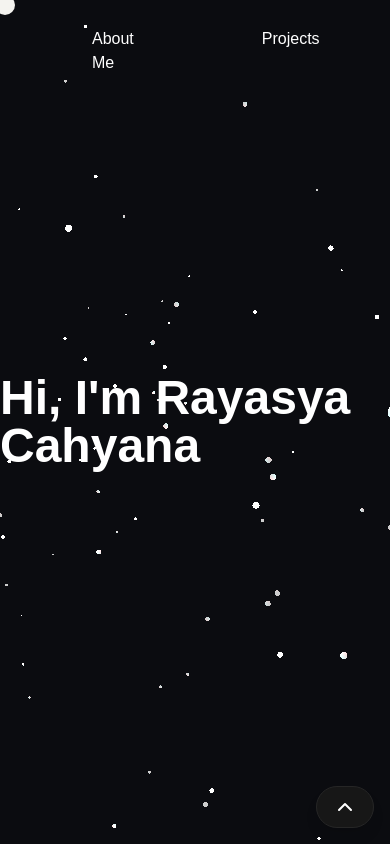
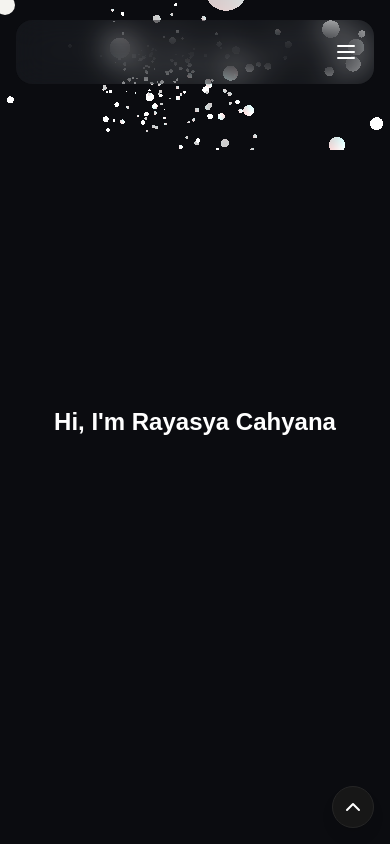
Before and after one commit to rayasya/portfolio-web, a Next.js app: page / in a window 390 px wide. Shown: the top 844 px of the page. Built offline with nearby package versions, Linux system fonts and the light colour scheme; a web font is replaced by a local one.

Commit message:
refactor: responsive navbar and hero

```diff
--- a/src/app/components/layouts/footer.tsx
+++ b/src/app/components/layouts/footer.tsx
@@ -6,7 +6,7 @@ import TextPressure from "../ui/text_pressure";
 export default function Footer() {
   return (
     <>
-      <div className="w-full h-[30rem] bg-surface flex flex-col items-center justify-center">
+      <div className="w-full h-auto py-16 md:h-[30rem] bg-surface flex flex-col items-center justify-center">
         <TextPressure
           text="Contact"
           flex={true}
@@ -18,55 +18,58 @@ export default function Footer() {
           textColor="#ffffff"
           minFontSize={15}
         />
-        <div className="flex justify-between items-center w-full section_custom">
+        <div className="flex flex-col md:flex-row justify-between items-center w-full px-6 md:px-12 lg:px-24 gap-8 md:gap-0">
           <a
             href="https://www.instagram.com/raycahyana_/"
             target="_blank"
             rel="noopener noreferrer"
+            className="w-full md:w-auto"
           >
             <ShinyText
               text="Instagram"
               disabled={false}
               speed={3}
-              className="text-2xl"
+              className="text-xl md:text-2xl text-center md:text-left"
             />
           </a>
           <a
             href="https://www.linkedin.com/in/rayasyacahyana/"
             target="_blank"
             rel="noopener noreferrer"
+            className="w-full md:w-auto"
           >
             <ShinyText
               text="Linkedin"
               disabled={false}
               speed={3}
-              className="text-2xl"
+              className="text-xl md:text-2xl text-center md:text-left"
             />
           </a>
           <a
             href="https://github.com/rayasya"
             target="_blank"
             rel="noopener noreferrer"
+            className="w-full md:w-auto"
           >
             <ShinyText
               text="Github"
               disabled={false}
               speed={3}
-              className="text-2xl"
+              className="text-xl md:text-2xl text-center md:text-left"
             />
           </a>
         </div>
       </div>
 
       <button
-        className="fixed bottom-4 right-4 rounded-full shadow-lg hover:bg-primary-dark transition"
+        className="fixed bottom-4 right-4 rounded-full shadow-lg hover:bg-primary-dark transition z-10"
         onClick={() => window.scrollTo({ top: 0, behavior: "smooth" })}
       >
         <SpotlightCard
           spotlightColor="rgba(0, 229, 255, 0.2)"
-          className="py-2 px-4"
+          className="py-2 px-2 md:py-2 md:px-4"
         >
-          <ChevronUp />
+          <ChevronUp size={24} />
         </SpotlightCard>
       </button>
     </>
--- a/src/app/components/layouts/navbar.tsx
+++ b/src/app/components/layouts/navbar.tsx
@@ -1,9 +1,18 @@
+import { useState } from "react";
+import { Menu, X } from "lucide-react";
+
 export default function Navbar() {
+  const [isMenuOpen, setIsMenuOpen] = useState(false);
+
+  const toggleMenu = () => {
+    setIsMenuOpen(!isMenuOpen);
+  };
+
   return (
-    <nav className="fixed top-0 left-0 right-0 z-10 bg-gray-500/10 backdrop-blur-lg backdrop-saturate-100 backdrop-contrast-100 mx-[200px] rounded-2xl mt-5">
-      <div className="mx-auto px-4">
+    <nav className="fixed top-0 left-0 right-0 z-10 bg-gray-500/10 backdrop-blur-lg backdrop-saturate-100 backdrop-contrast-100 mx-4 md:mx-12 lg:mx-[200px] rounded-2xl mt-5">
+      <div className="mx-auto px-4 relative">
         <div className="flex items-center justify-center h-16">
-          <div className="flex gap-32 text-white">
+          <div className="hidden md:flex gap-8 lg:gap-16 xl:gap-32 text-white">
             <a href="#" className="group">
               Home
               <div className="bg-teal-500 h-[2px] w-0 group-hover:w-full transition-all duration-500"></div>
@@ -22,6 +31,36 @@ export default function Navbar() {
             </a>
           </div>
         </div>
+
+        <button
+          className="md:hidden text-white absolute top-1/2 right-4 -translate-y-1/2"
+          onClick={toggleMenu}
+        >
+          {isMenuOpen ? <X size={24} /> : <Menu size={24} />}
+        </button>
+
+        {isMenuOpen && (
+          <div className="md:hidden pb-4">
+            <div className="flex flex-col space-y-4 text-white">
+              <a href="#" className="group py-2">
+                Home
+                <div className="bg-teal-500 h-[2px] w-0 group-hover:w-full transition-all duration-500"></div>
+              </a>
+              <a href="#" className="group py-2">
+                About Me
+                <div className="bg-teal-500 h-[2px] w-0 group-hover:w-full transition-all duration-500"></div>
+              </a>
+              <a href="#" className="group py-2">
+                Projects
+                <div className="bg-teal-500 h-[2px] w-0 group-hover:w-full transition-all duration-500"></div>
+              </a>
+              <a href="#" className="group py-2">
+                Contacts
+                <div className="bg-teal-500 h-[2px] w-0 group-hover:w-full transition-all duration-500"></div>
+              </a>
+            </div>
+          </div>
+        )}
       </div>
     </nav>
   );
--- a/src/app/components/sections/hero.tsx
+++ b/src/app/components/sections/hero.tsx
@@ -5,7 +5,7 @@ import SpotlightCard from "../ui/spotlight_card";
 export default function Hero() {
   return (
     <section>
-      <div className="relative w-full h-screen bg-background">
+      <div className="relative w-full min-h-screen bg-background">
         <Particles
           particleColors={["#ffffff", "#ffffff"]}
           particleCount={250}
@@ -16,8 +16,10 @@ export default function Hero() {
           alphaParticles={false}
           disableRotation={false}
         />
-        <div className="absolute top-0 flex justify-center items-center pointer-events-none h-screen w-full">
-          <h1 className="text-5xl font-semibold">Hi, I'm Rayasya Cahyana</h1>
+        <div className="absolute inset-0 flex justify-center items-center pointer-events-none px-4 text-center">
+          <h1 className="text-2xl sm:text-3xl md:text-5xl font-semibold text-white max-w-4xl">
+            Hi, I'm Rayasya Cahyana
+          </h1>
         </div>
       </div>
     </section>
```
